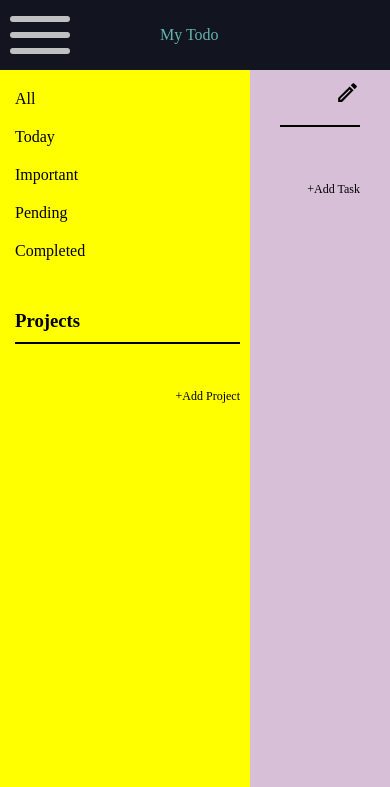
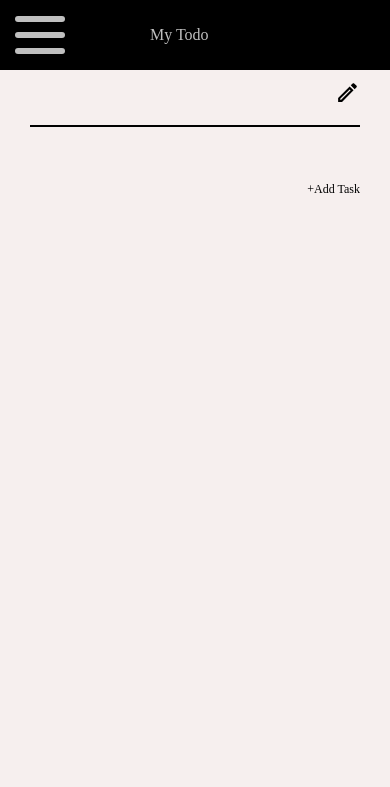
Before and after one commit to AminuMado/todo-list, a website built with webpack: page src/index.html in a window 390 px wide. Shown: the top 787 px of the page. Built offline with nearby package versions, Linux system fonts and the light colour scheme.

Commit message:
color changes and media queries

```diff
--- a/src/style.css
+++ b/src/style.css
@@ -10,6 +10,7 @@ body {
 	grid-template-columns: 250px 1fr;
 	width: 100vw;
 	height: 100vh;
+    background-color: #F6EFEE;
 }
 /* menu button hamburger */
 .menu-btn{
@@ -21,9 +22,10 @@ body {
     height: 80px;
     cursor: pointer;
     transition: all .5s ease-in-out;
+    display: none;
 }
 .menu-btn-burger{
-    width: 60px;
+    width: 50px;
     height: 6px;
     background-color: silver;
     border-radius: 5px;
@@ -33,7 +35,7 @@ body {
 .menu-btn-burger::after {
     content: '';
     position: absolute;
-    width: 60px;
+    width: 50px;
     height: 6px;
     background-color: silver;
     border-radius: 5px;
@@ -60,32 +62,25 @@ body {
 #header {
 	grid-area: header;
 	display: flex;
-    background-color: #121420;
-    color: #64B6AC;
+    background-color: black;
+    color: silver;
 	align-items: center;
-	gap: 80px;
+	gap: 10px;
+    z-index: 2;
+}
+#header > p{
+    margin-left:60px ;
 }
 /* Aside Section */
 #aside {
 	grid-area: aside;
-	background-color: yellow;
+	background-color: black;
+    color: silver;
 	display: flex;
 	flex-direction: column;
 	gap: 50px;
 	padding: 20px 10px 10px 15px;
     overflow: auto;
-}
-.project-categories {
-	display: flex;
-	flex-direction: column;
-	gap: 20px;
-}
-.project-categories > a{
-    text-decoration: none;
-    color: inherit;
-}
-.project-categories > a:hover{
-    color: lavender;
 }
 .divider {
 	height: 2px;
@@ -109,7 +104,7 @@ body {
     color: red;
 }
 .project-item:hover{
-    color: silver;
+    color: #c75146;;
     cursor: pointer;
 }
 .project-item > img {
@@ -139,7 +134,6 @@ body {
     justify-content: space-evenly;
 }
 .add-project-submit-button{
-    font-family: sf-bold;
     color: #eff1ed;
     padding: 2px;
     border-radius: 3px;
@@ -187,7 +181,7 @@ color: red;
 }
 #main{
     grid-area: main;
-    background-color: thistle;
+    background-color: #F6EFEE;
     padding: 10px 30px 20px 30px;
     display: flex;
     flex-direction: column;
@@ -270,6 +264,13 @@ color: red;
     padding: 5px;
     border-radius: 0.3em;
 }
+.task.checked{
+    color:#b7b7a4
+}
+.task.checked:hover{
+    box-shadow: -1px 1px 0px 0px #b7b7a4;
+    transform: translate(3px,-3px);
+}
 .task:hover{
     box-shadow: -1px 1px 0px 0px black;
     transform: translate(3px,-3px);
@@ -287,6 +288,10 @@ color: red;
 .task-edit-icon,
 .task-delete-icon{
     width: 25px;
+}
+.task-edit-icon.checked,
+.task-delete-icon.checked{
+    filter: invert(91%) sepia(3%) saturate(1226%) hue-rotate(22deg) brightness(85%) contrast(77%);
 }
 .task-edit-icon:hover{
     transform: scale(1.2);
@@ -352,7 +357,7 @@ color: red;
 	min-width: 20px;
 	min-height: 20px;
 	border-radius: 50%;
-	border: 1px solid hsla(0,0%,100%,.4);
+	border: 1px solid rgba(169, 167, 167, 0.4);
 	cursor: pointer;
     transition: all .5s ease;
 }
@@ -473,3 +478,42 @@ opacity: 1;
         transform: rotate(360deg) scale(1.3);
         box-shadow: 0px 0px 5px blue;
 }
+#overlay{
+    position: fixed;
+    width: 100vw;
+    height: 100vh;
+    background-color: rgba(213, 209, 209,0.7);
+    z-index: 1;
+    display: none;
+}
+
+/* Media Queries */
+@media (max-width: 975px) {
+    body{
+        display: grid;
+        grid-template-areas: "header" "main" "footer";
+        grid-template-rows: 70px 2fr 50px;
+        grid-template-columns: 1fr;
+        position: relative;
+    }
+    .menu-btn{
+        display: flex;
+    }
+    #aside{
+        position: absolute;
+        top: 70px;
+        min-width: 300px;
+        height:calc(86vh - 58px);
+        transform: translateX(-100%);
+        transition: all .6s ease;
+
+    }
+    #aside.show{
+        transform: translateX(0);
+        z-index: 2;
+    }
+    #overlay.show{
+        display: block;
+
+    }
+}
```
